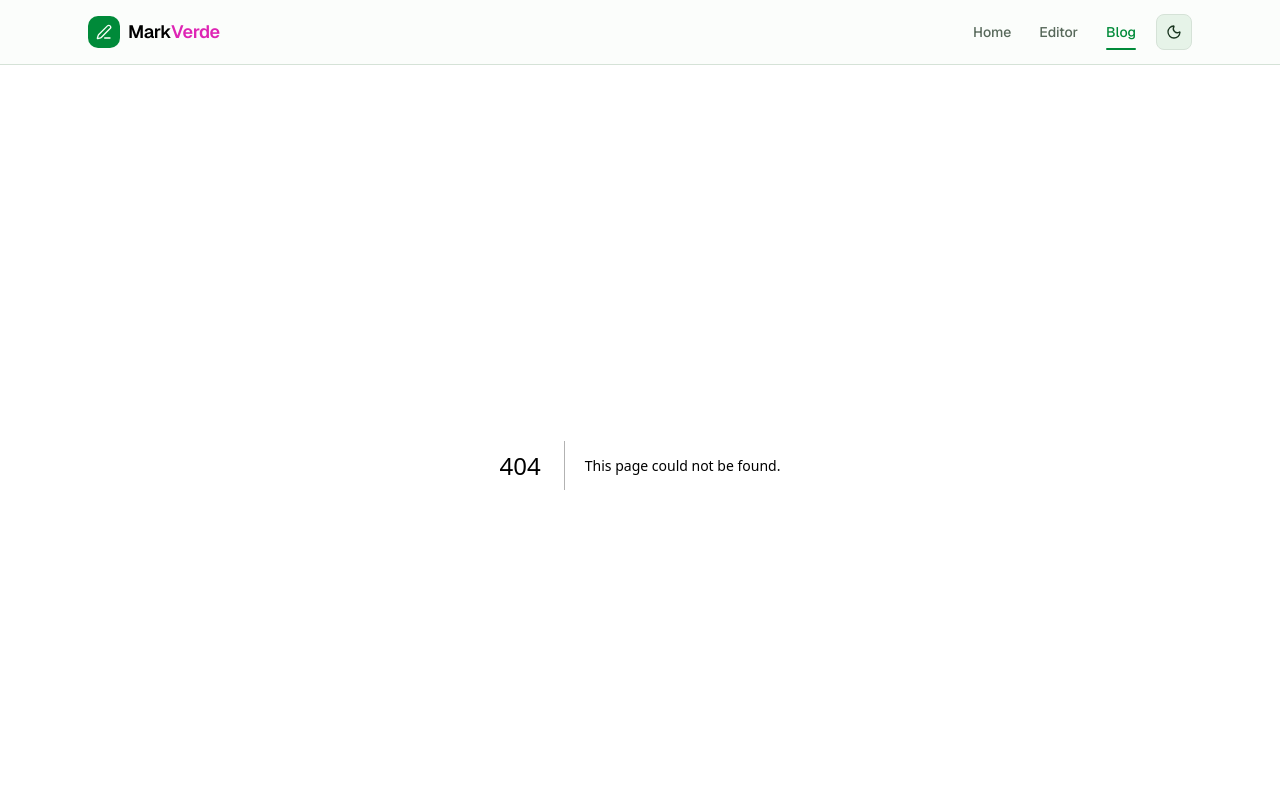
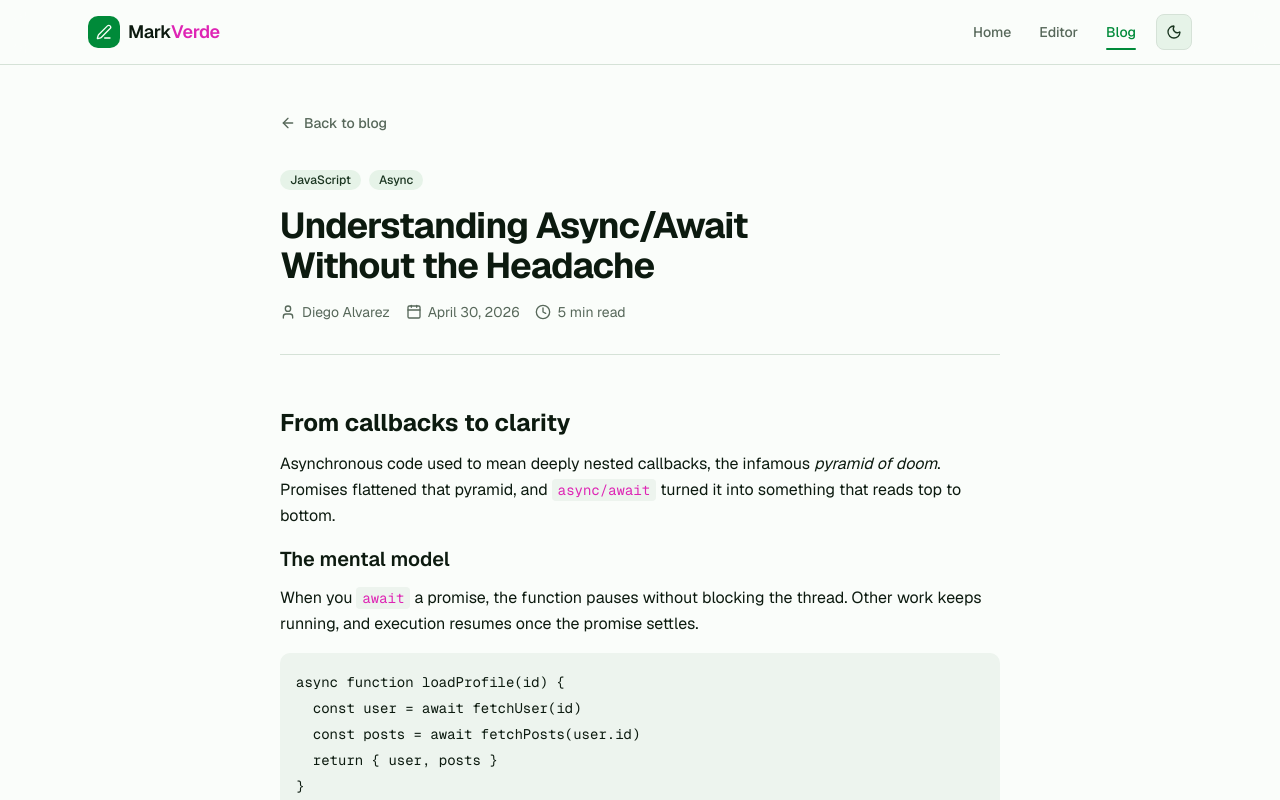
Before and after one commit to MirosBL45/MarkVerde, a Next.js app: page /blog/understanding-async-await in a window 1280 px wide. Before the commit this address had no page. Shown: the top 800 px of the page. Built offline with nearby package versions, Linux system fonts and the light colour scheme.

Commit message:
single blog page is done

```diff
--- /dev/null
+++ b/app/blog/[slug]/page.tsx
@@ -0,0 +1,82 @@
+import ReactMarkdown from "react-markdown";
+import type { Metadata } from "next";
+import Link from "next/link";
+import { notFound } from "next/navigation";
+
+import { ArrowLeft, Calendar, Clock, User } from "lucide-react";
+import remarkGfm from "remark-gfm";
+
+import { formatPostDate, getAllSlugs, getPostBySlug } from "@/lib/blog";
+
+interface PageProps {
+  params: Promise<{ slug: string }>;
+}
+
+export function generateStaticParams() {
+  return getAllSlugs().map((slug) => ({ slug }));
+}
+
+export async function generateMetadata({ params }: PageProps): Promise<Metadata> {
+  const { slug } = await params;
+  const post = getPostBySlug(slug);
+  if (!post) return { title: "Post not found — MarkVerde" };
+  return {
+    title: `${post.title} — MarkVerde`,
+    description: post.excerpt,
+  };
+}
+
+export default async function BlogPostPage({ params }: PageProps) {
+  const { slug } = await params;
+  const post = getPostBySlug(slug);
+
+  if (!post) notFound();
+
+  return (
+    <main className="flex flex-1 flex-col">
+      <article className="mx-auto w-full max-w-3xl flex-1 px-4 py-12 sm:px-6">
+        <Link
+          href="/blog"
+          className="inline-flex items-center gap-2 text-sm font-medium text-muted-foreground transition-colors hover:text-primary"
+        >
+          <ArrowLeft className="size-4" />
+          Back to blog
+        </Link>
+
+        <header className="mt-8">
+          <div className="flex flex-wrap gap-2">
+            {post.tags.map((tag) => (
+              <span
+                key={tag}
+                className="rounded-full bg-secondary px-2.5 py-0.5 text-xs font-medium text-secondary-foreground"
+              >
+                {tag}
+              </span>
+            ))}
+          </div>
+          <h1 className="mt-4 text-balance text-3xl font-bold tracking-tight sm:text-4xl">
+            {post.title}
+          </h1>
+          <div className="mt-4 flex flex-wrap items-center gap-4 text-sm text-muted-foreground">
+            <span className="flex items-center gap-1.5">
+              <User className="size-4" />
+              {post.author}
+            </span>
+            <span className="flex items-center gap-1.5">
+              <Calendar className="size-4" />
+              {formatPostDate(post.date)}
+            </span>
+            <span className="flex items-center gap-1.5">
+              <Clock className="size-4" />
+              {post.readingTime}
+            </span>
+          </div>
+        </header>
+
+        <div className="markdown-body mt-8 border-t border-border pt-8">
+          <ReactMarkdown remarkPlugins={[remarkGfm]}>{post.content}</ReactMarkdown>
+        </div>
+      </article>
+    </main>
+  );
+}
```
